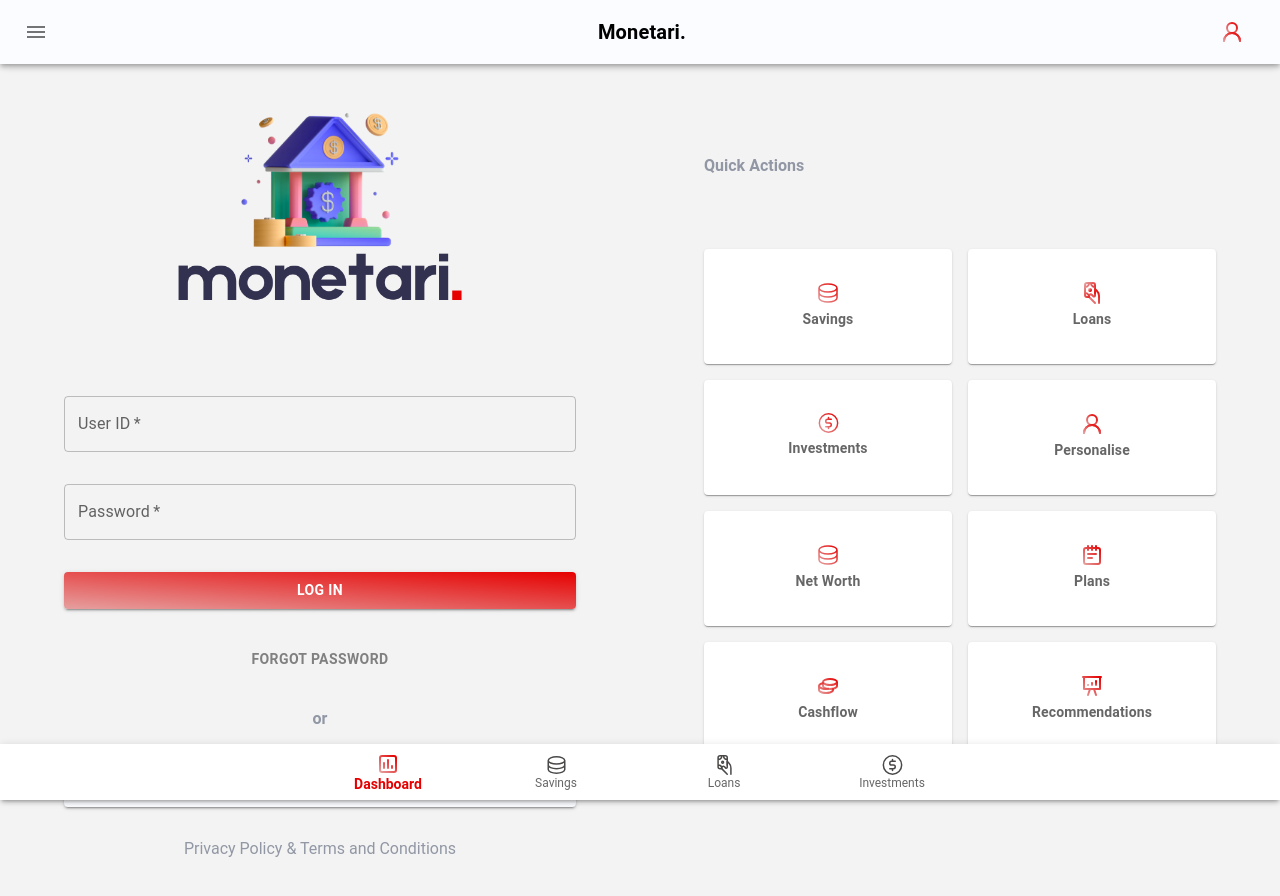
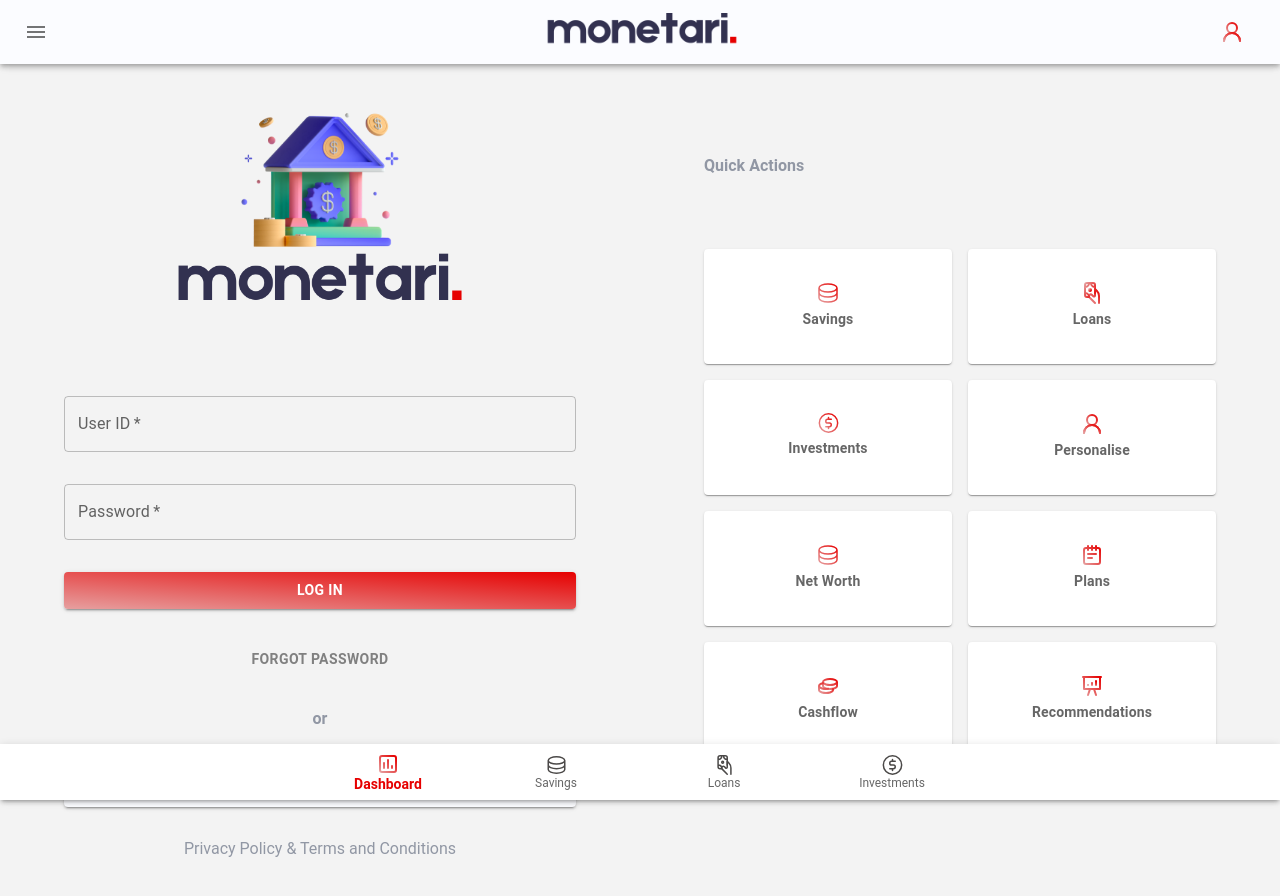
Before and after one commit to evelynpehty/IS484-IS-Project-Experience, a React (Create React App) app in the folder frontend/: page / in a window 1280 px wide. Shown: the top 896 px of the page. Built offline with nearby package versions, Linux system fonts and the light colour scheme.

Commit message:
Updated AppBar with new logo

```diff
--- a/frontend/src/components/AppBar.js
+++ b/frontend/src/components/AppBar.js
@@ -3,6 +3,8 @@ import { AppBar, Toolbar, Box, Typography, IconButton, MenuItem, Menu } from '@m
 import MenuIcon from '@mui/icons-material/Menu';
 
 import '../main.css';
+
+import logo from "../assets/images/appbar_logo.png";
 
 import { ReactComponent as User } from "../assets/icons/user-red.svg";
 
@@ -34,8 +36,16 @@ function MenuAppBar() {
                 >
                     <MenuIcon />
                 </IconButton>
-                <Typography variant="h6" component="div" sx={{ flexGrow: 1, textAlign:"center", color:"black", fontWeight:"bold" }}>
-                Monetari.
+                <Typography component="div" sx={{ flexGrow: 1, textAlign:"center" }}>
+                <Box
+                    component="img"
+                    sx={{
+                        maxHeight: { xs: 130, sm: 150, md: 180, lg: 200, xl: 220 },
+                        maxWidth: { xs: 130, sm: 150, md: 180, lg: 200, xl: 220 },
+                    }}
+                    alt="logo"
+                    src={ logo }
+                />
                 </Typography>
                 {auth && (
                 <div>
```
Also changed, not shown: frontend/src/assets/images/appbar_logo.png (added).
